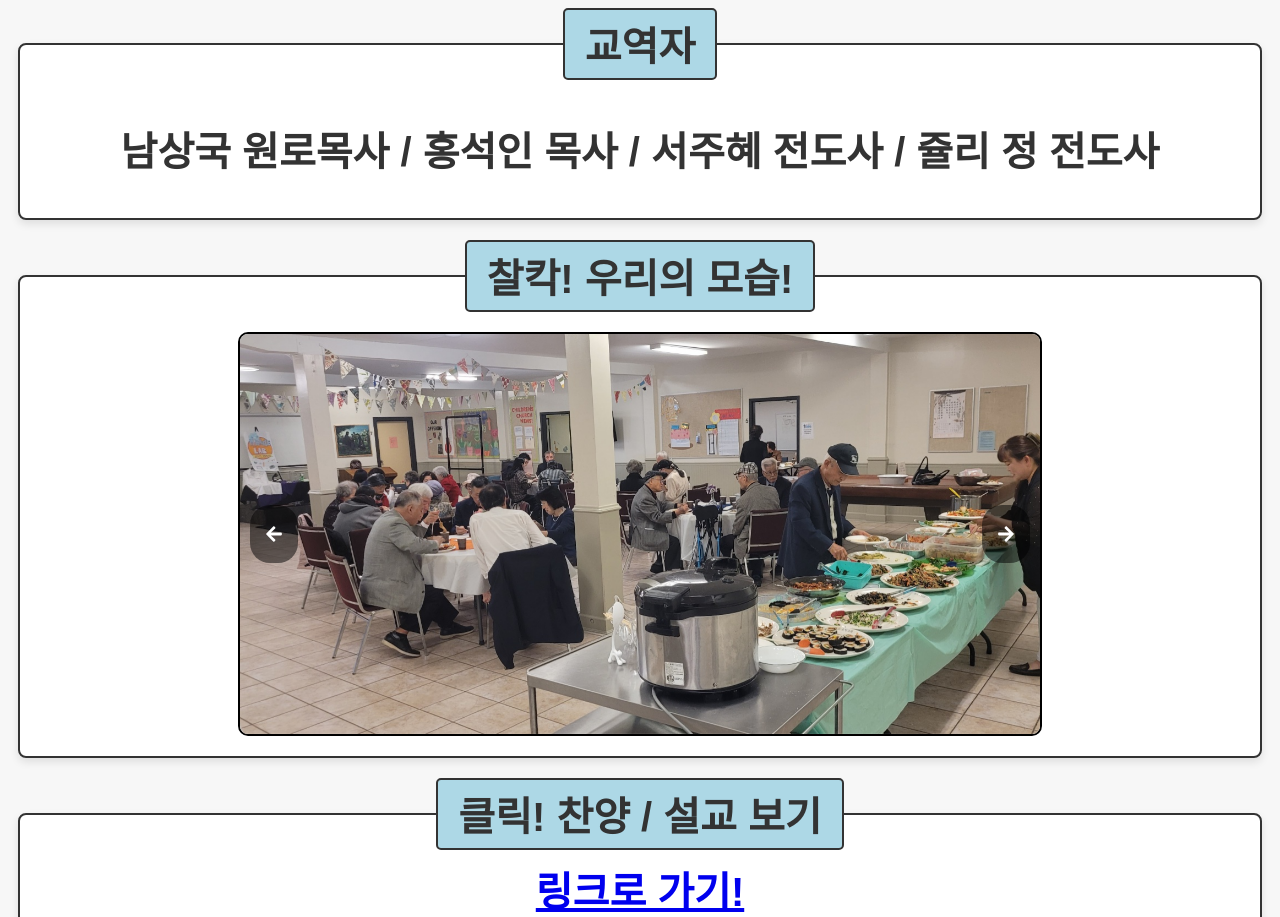
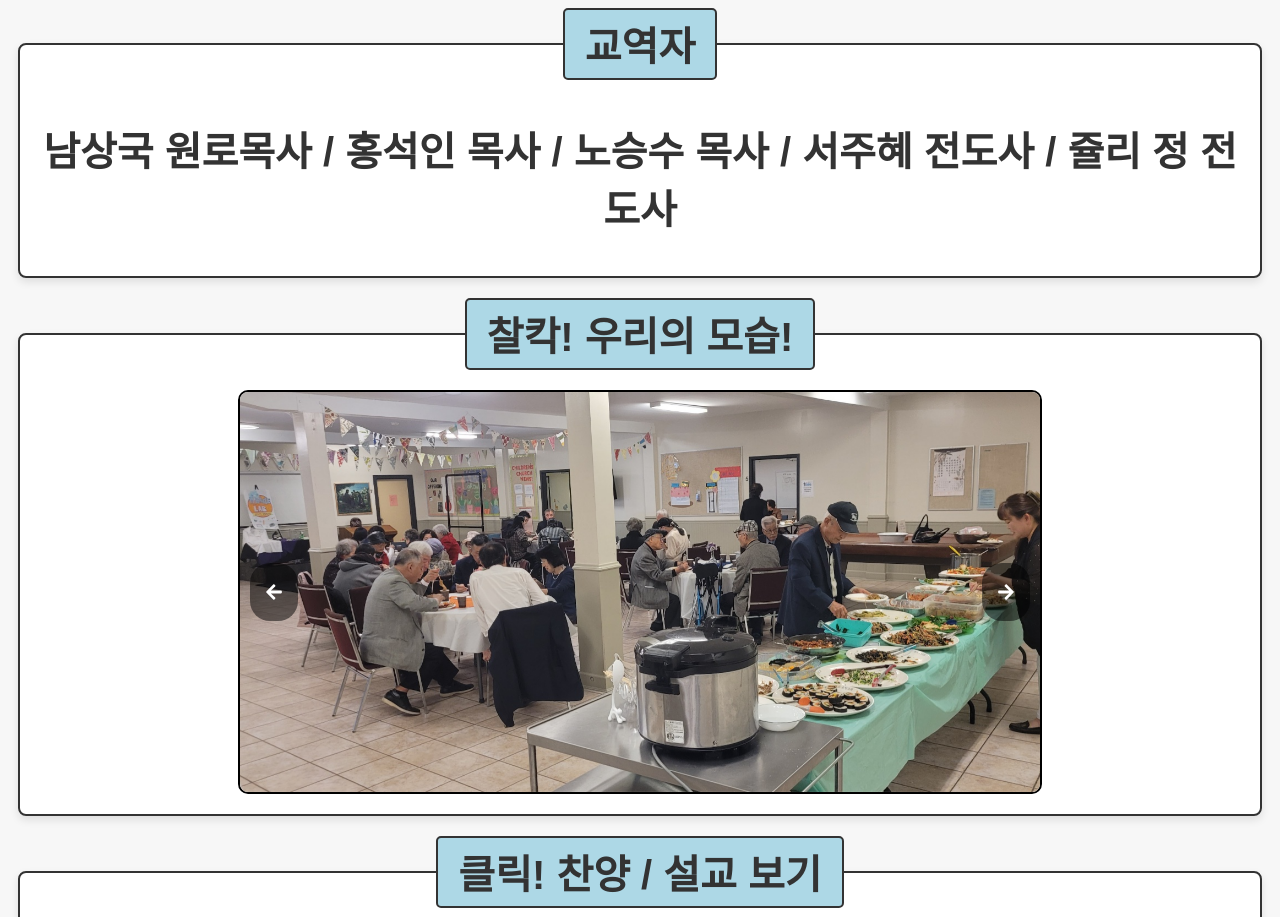
Before and after one commit to hyt152004/Somang-Website, a React (Vite) app: page / in a window 1280 px wide. Shown: the part 1900-2817 px from the top of the page. Built offline with nearby package versions, Linux system fonts and the light colour scheme.

Commit message:
added name of pastor noh

```diff
--- a/src/App.jsx
+++ b/src/App.jsx
@@ -69,7 +69,7 @@ function App() {
 
       <fieldset className="grid-container">
         <legend>교역자</legend>
-          <p>남상국 원로목사 / 홍석인 목사 / 서주혜 전도사 / 쥴리 정 전도사</p>
+          <p>남상국 원로목사 / 홍석인 목사 / 노승수 목사 / 서주혜 전도사 / 쥴리 정 전도사</p>
       </fieldset>
 
       <fieldset className="grid-container">
```
